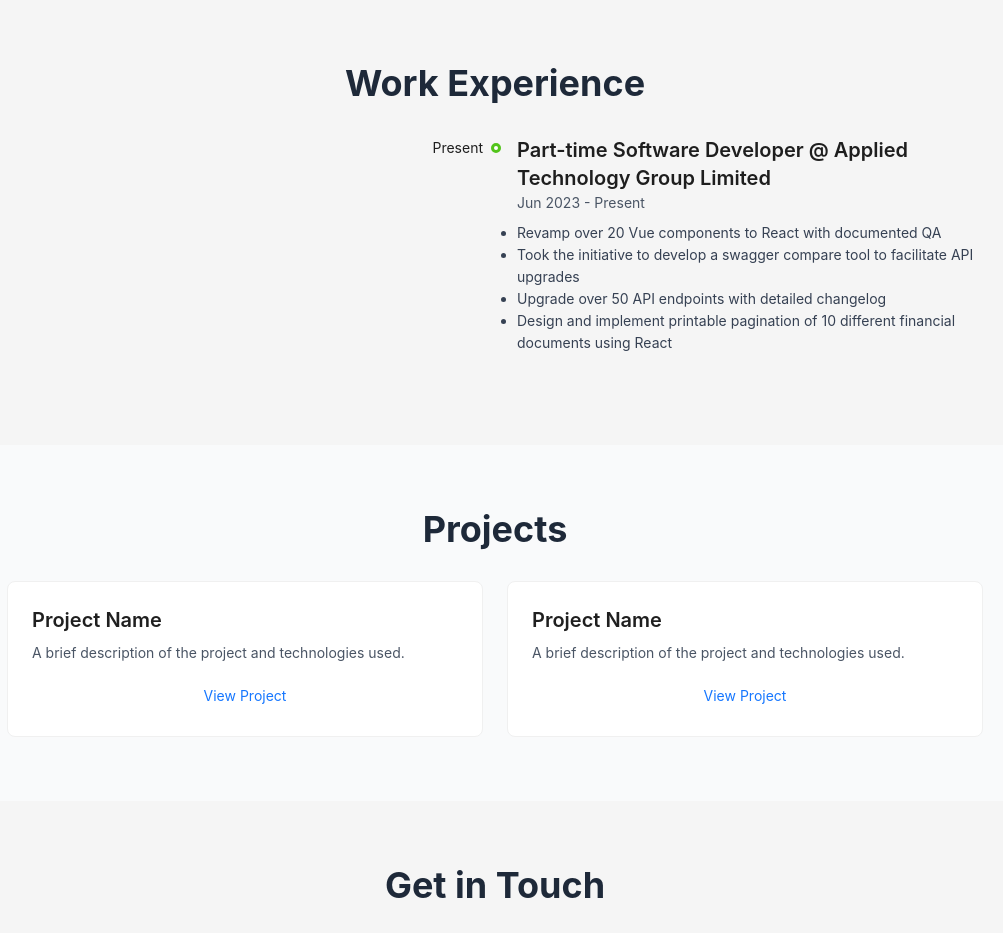
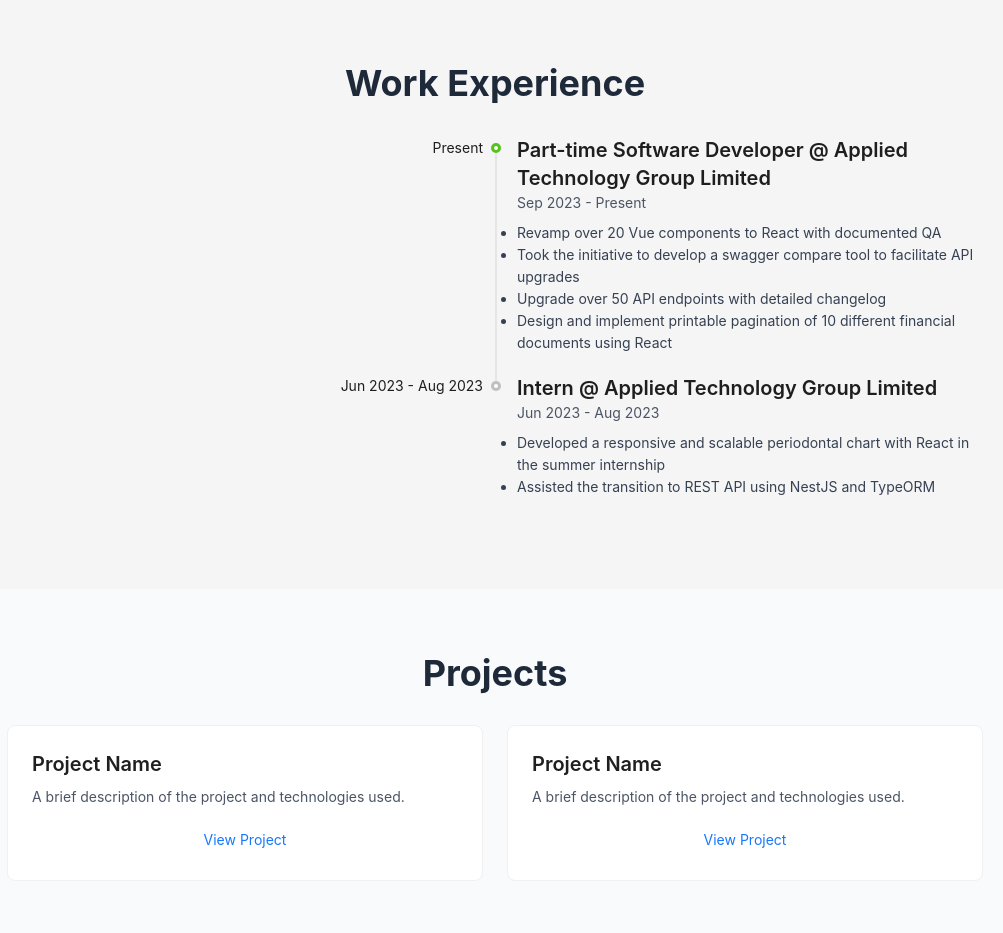
Before and after one commit to TypeErrorEngine2022/Jacky-Chen-Portfolio, a React (Vite) app: page / in a window 1280 px wide. Shown: the part 1900-2833 px from the top of the page, without its empty margins (145-1148 px from the left). Built offline with nearby package versions, Linux system fonts and the light colour scheme.

Commit message:
refactor: extract component

```diff
--- a/src/sections/WorkExperience.tsx
+++ b/src/sections/WorkExperience.tsx
@@ -1,11 +1,12 @@
 import { Card, Tag, Timeline } from "antd";
+import { PropsWithChildren } from "react";
 
-const AtgWorkingExperience = () => (
+const AtgPartTimeWorkingExperience = () => (
 	<div>
 		<h3 className="text-xl font-semibold">
 			Part-time Software Developer @ Applied Technology Group Limited
 		</h3>
-		<p className="text-gray-600">Jun 2023 - Present</p>
+		<p className="text-gray-600">Sep 2023 - Present</p>
 		<ol className="mt-2 text-gray-700 list-disc">
 			<li>Revamp over 20 Vue components to React with documented QA</li>
 			<li>Took the initiative to develop a swagger compare tool to facilitate API upgrades</li>
@@ -15,6 +16,30 @@ const AtgWorkingExperience = () => (
 			</li>
 		</ol>
 	</div>
+);
+
+const AtgInternWorkingExperience = () => (
+	<div>
+		<h3 className="text-xl font-semibold">Intern @ Applied Technology Group Limited</h3>
+		<p className="text-gray-600">Jun 2023 - Aug 2023</p>
+		<ol className="mt-2 text-gray-700 list-disc">
+			<li>
+				Developed a responsive and scalable periodontal chart with React in the summer internship
+			</li>
+			<li>Assisted the transition to REST API using NestJS and TypeORM</li>
+		</ol>
+	</div>
+);
+
+const WorkingExperienceCard = ({
+	children,
+	color,
+	isPresent,
+}: PropsWithChildren<{ color: string; isPresent?: boolean }>) => (
+	<Card className={`w-full border-l-4 border-${color}-500`}>
+		<Tag color={isPresent ? color : "default"}>{isPresent === true ? "Present" : "Past"}</Tag>
+		{children}
+	</Card>
 );
 
 const WorkExperience: React.FC = () => (
@@ -28,21 +53,26 @@ const WorkExperience: React.FC = () => (
 				mode="left"
 				items={[
 					{
-						children: <AtgWorkingExperience />,
+						children: <AtgPartTimeWorkingExperience />,
 						label: "Present",
 						color: "green",
+					},
+					{
+						children: <AtgInternWorkingExperience />,
+						label: "Jun 2023 - Aug 2023",
+						color: "gray",
 					},
 				]}
 			/>
 		</div>
 
 		<div className="md:hidden space-y-4">
-			<Card className="w-full border-l-4 border-green-500">
-				<Tag color="green" className="mb-2">
-					Present
-				</Tag>
-				<AtgWorkingExperience />
-			</Card>
+			<WorkingExperienceCard color="green" isPresent>
+				<AtgPartTimeWorkingExperience />
+			</WorkingExperienceCard>
+			<WorkingExperienceCard color="gray">
+				<AtgInternWorkingExperience />
+			</WorkingExperienceCard>
 		</div>
 	</section>
 );
```
